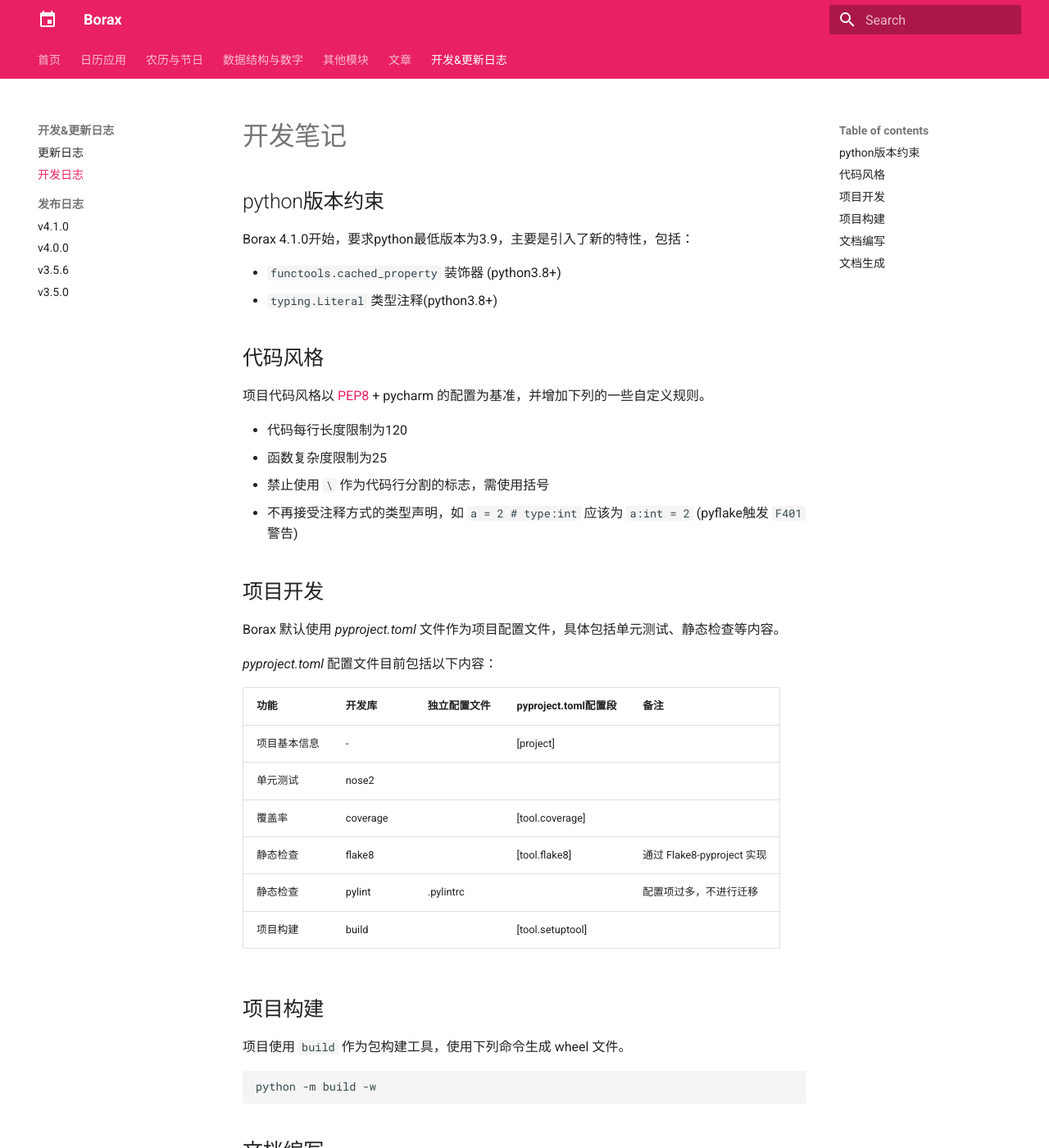
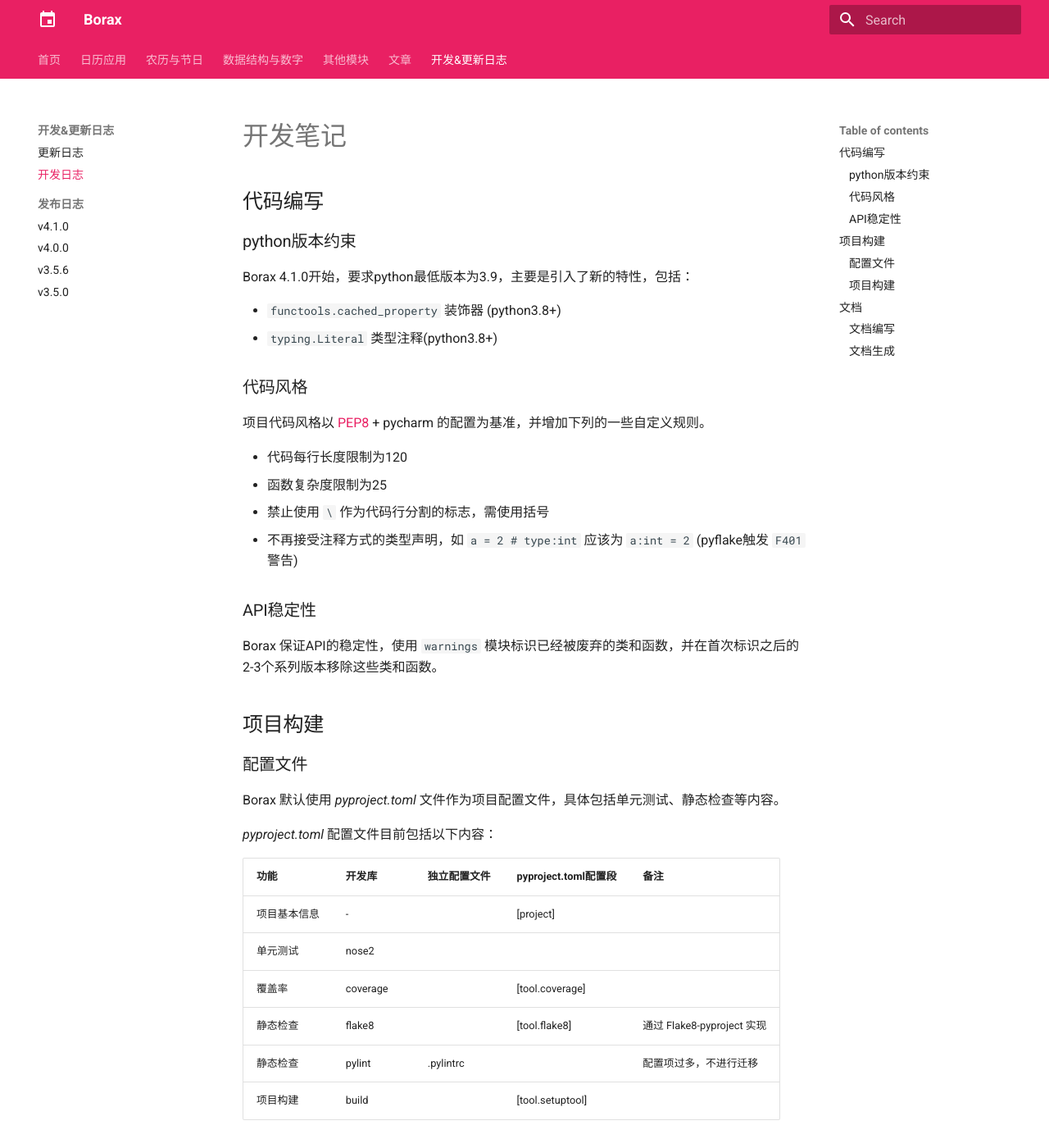
Before and after one commit to kinegratii/borax, an MkDocs documentation site: the page built from docs/develop_note.md, in a window 1280 px wide and 1400 px high. Shown: the whole window at 82% size. Built offline with MkDocs 1.6.1 and Material for MkDocs 9.7.7, drawn with Linux system fonts in a browser that asks for light colours.

````diff
--- a/docs/develop_note.md
+++ b/docs/develop_note.md
@@ -1,13 +1,15 @@
 # 开发笔记
 
-## python版本约束
+## 代码编写
+
+### python版本约束
 
 Borax 4.1.0开始，要求python最低版本为3.9，主要是引入了新的特性，包括：
 
 - `functools.cached_property` 装饰器 (python3.8+)
 - `typing.Literal` 类型注释(python3.8+)
 
-## 代码风格
+### 代码风格
 
 项目代码风格以 [PEP8](https://peps.python.org/pep-0008/) + pycharm 的配置为基准，并增加下列的一些自定义规则。
 
@@ -16,7 +18,13 @@ Borax 4.1.0开始，要求python最低版本为3.9，主要是引入了新的特
 - 禁止使用 `\` 作为代码行分割的标志，需使用括号
 - 不再接受注释方式的类型声明，如 `a = 2 # type:int` 应该为 `a:int = 2` (pyflake触发 `F401` 警告)
 
-## 项目开发
+### API稳定性
+
+Borax 保证API的稳定性，使用 `warnings` 模块标识已经被废弃的类和函数，并在首次标识之后的2-3个系列版本移除这些类和函数。
+
+## 项目构建
+
+### 配置文件
 
 Borax 默认使用 *pyproject.toml* 文件作为项目配置文件，具体包括单元测试、静态检查等内容。
 
@@ -33,7 +41,7 @@ Borax 默认使用 *pyproject.toml* 文件作为项目配置文件，具体包
 
 
 
-## 项目构建
+### 项目构建
 
 项目使用 `build` 作为包构建工具，使用下列命令生成 wheel 文件。
 
@@ -41,13 +49,15 @@ Borax 默认使用 *pyproject.toml* 文件作为项目配置文件，具体包
 python -m build -w
 ```
 
-## 文档编写
+## 文档
+
+### 文档编写
 
 除了常规的模块文档外，项目包括以下两种日志文档：
 
 - 更新日志：每个版本的changelog。
 - 发布日志：某些重要版本的 release note，每个版本单独一篇文章。
 
-## 文档生成
+### 文档生成
 
 Borax项目使用 [Material for MkDocs ](https://squidfunk.github.io/mkdocs-material/)  作为文档生成工具，不再支持 docsify 文档生成工具。
````
Also changed, not shown: docs/release-note/v410.md (+21 -1 lines).
